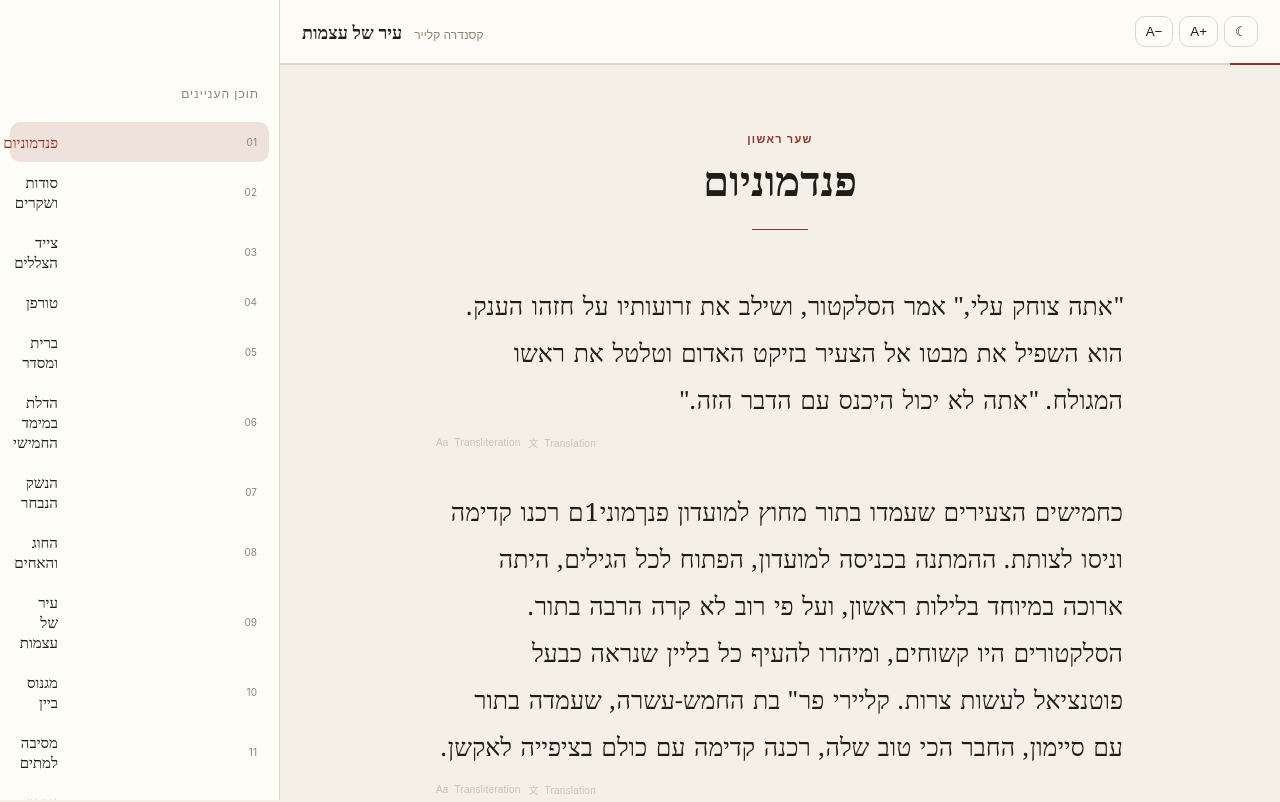
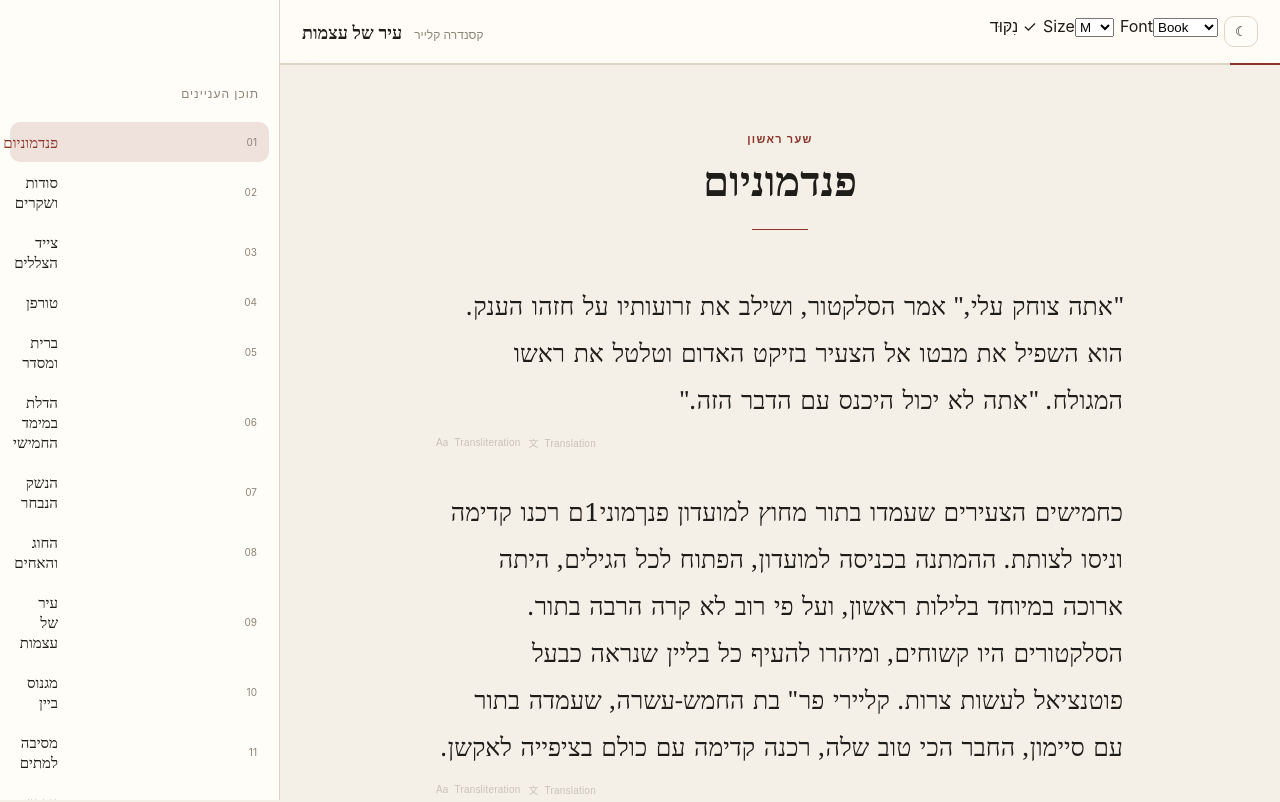
Before and after one commit to kshyndina/defi, a Next.js app: page / in a window 1280 px wide. Shown: the top 802 px of the page. Built offline with nearby package versions, Linux system fonts and the light colour scheme; no server answers.

Commit message:
Add font and size selectors to Hebrew reader

```diff
--- a/app/components/Reader.jsx
+++ b/app/components/Reader.jsx
@@ -48,7 +48,7 @@ function WordPopover({ selection, onClose }) {
   </>;
 }
 
-function Paragraph({ text, fontScale, onWord }) {
+function Paragraph({ text, fontScale, fontFamily, onWord }) {
   const ref=useRef(null);
   const [display,setDisplay]=useState(text);
   const [assist,setAssist]=useState({mode:null,text:'',loading:false});
@@ -68,7 +68,7 @@ function Paragraph({ text, fontScale, onWord }) {
     try { setAssist({mode,text:await language(mode,text),loading:false}); }
     catch { setAssist({mode,text:'Couldn’t load this right now.',loading:false}); }
   };
-  return <article className="paragraph" ref={ref} style={{'--reader-scale':fontScale}}>
+  return <article className="paragraph" ref={ref} style={{'--reader-scale':fontScale,'--reader-font':fontFamily}}>
     <p className="hebrew-text">{parts.map((p,i)=>IS_HEBREW_WORD.test(p)?<button key={i} className="word" onClick={e=>onWord({word:p,context:text,x:e.clientX,y:e.clientY})}>{p}</button>:<span key={i}>{p}</span>)}</p>
     <div className="paragraph-tools" dir="ltr">
       <button onClick={()=>run('paragraphTransliteration')}>Aa&nbsp; {assist.loading&&assist.mode==='paragraphTransliteration'?'…':'Transliteration'}</button>
@@ -83,23 +83,46 @@ export default function Reader({ book }) {
   const [selection,setSelection]=useState(null);
   const [sidebar,setSidebar]=useState(false);
   const [fontScale,setFontScale]=useState(1);
+  const [fontFamily,setFontFamily]=useState("var(--font-book)");
   const [dark,setDark]=useState(false);
   const chapter=book.chapters[chapterIndex];
   useEffect(()=>{
     const saved=Number(localStorage.getItem('hebrew-reader:chapter'));
     if(Number.isInteger(saved)&&saved>=0&&saved<book.chapters.length) setChapterIndex(saved);
     setDark(localStorage.getItem('hebrew-reader:dark')==='1');
+    const savedScale=Number(localStorage.getItem('hebrew-reader:fontScale'));
+    if(savedScale>=.8&&savedScale<=1.4) setFontScale(savedScale);
+    const savedFont=localStorage.getItem('hebrew-reader:fontFamily');
+    if(savedFont) setFontFamily(savedFont);
   },[book.chapters.length]);
   useEffect(()=>{ localStorage.setItem('hebrew-reader:chapter',String(chapterIndex)); window.scrollTo({top:0,behavior:'smooth'}); setSelection(null); },[chapterIndex]);
   useEffect(()=>{ document.documentElement.dataset.theme=dark?'dark':'light'; localStorage.setItem('hebrew-reader:dark',dark?'1':'0'); },[dark]);
+  useEffect(()=>{ localStorage.setItem('hebrew-reader:fontScale',String(fontScale)); },[fontScale]);
+  useEffect(()=>{ localStorage.setItem('hebrew-reader:fontFamily',fontFamily); },[fontFamily]);
   const progress=Math.round(((chapterIndex+1)/book.chapters.length)*100);
   return <main className="reader-shell">
     <header className="topbar" dir="ltr">
       <button className="icon-btn mobile-only" onClick={()=>setSidebar(true)} aria-label="Chapters">☰</button>
       <div className="book-id"><strong dir="rtl">{book.title}</strong><span>{book.author}</span></div>
       <div className="reader-controls">
-        <button onClick={()=>setFontScale(v=>Math.max(.84,v-.08))} aria-label="Smaller text">A−</button>
-        <button onClick={()=>setFontScale(v=>Math.min(1.28,v+.08))} aria-label="Larger text">A+</button>
+        <span className="niqqud-badge" title="Full niqqud is on">נִקּוּד ✓</span>
+        <label className="control-select">
+          <span>Size</span>
+          <select value={fontScale} onChange={e=>setFontScale(Number(e.target.value))} aria-label="Text size">
+            <option value=".88">S</option>
+            <option value="1">M</option>
+            <option value="1.12">L</option>
+            <option value="1.26">XL</option>
+          </select>
+        </label>
+        <label className="control-select">
+          <span>Font</span>
+          <select value={fontFamily} onChange={e=>setFontFamily(e.target.value)} aria-label="Reading font">
+            <option value="var(--font-book)">Book</option>
+            <option value="var(--font-clean)">Clean</option>
+            <option value="var(--font-classic)">Classic</option>
+          </select>
+        </label>
         <button onClick={()=>setDark(v=>!v)} aria-label="Theme">{dark?'☀︎':'☾'}</button>
       </div>
     </header>
@@ -114,7 +137,7 @@ export default function Reader({ book }) {
       <h1>{chapter.title}</h1>
       {chapter.partSubtitle && chapter.part && chapter.number!==1 && <div className="part-subtitle">{chapter.partSubtitle}</div>}
       <div className="rule"/>
-      {chapter.paragraphs.map((p,i)=><Paragraph key={`${chapter.slug}-${i}`} text={p} fontScale={fontScale} onWord={setSelection}/>)}
+      {chapter.paragraphs.map((p,i)=><Paragraph key={`${chapter.slug}-${i}`} text={p} fontScale={fontScale} fontFamily={fontFamily} onWord={setSelection}/>)}
       <footer className="chapter-nav" dir="ltr">
         <button disabled={chapterIndex===0} onClick={()=>setChapterIndex(i=>i-1)}>← Previous</button>
         <span>{chapterIndex+1} / {book.chapters.length}</span>
```
